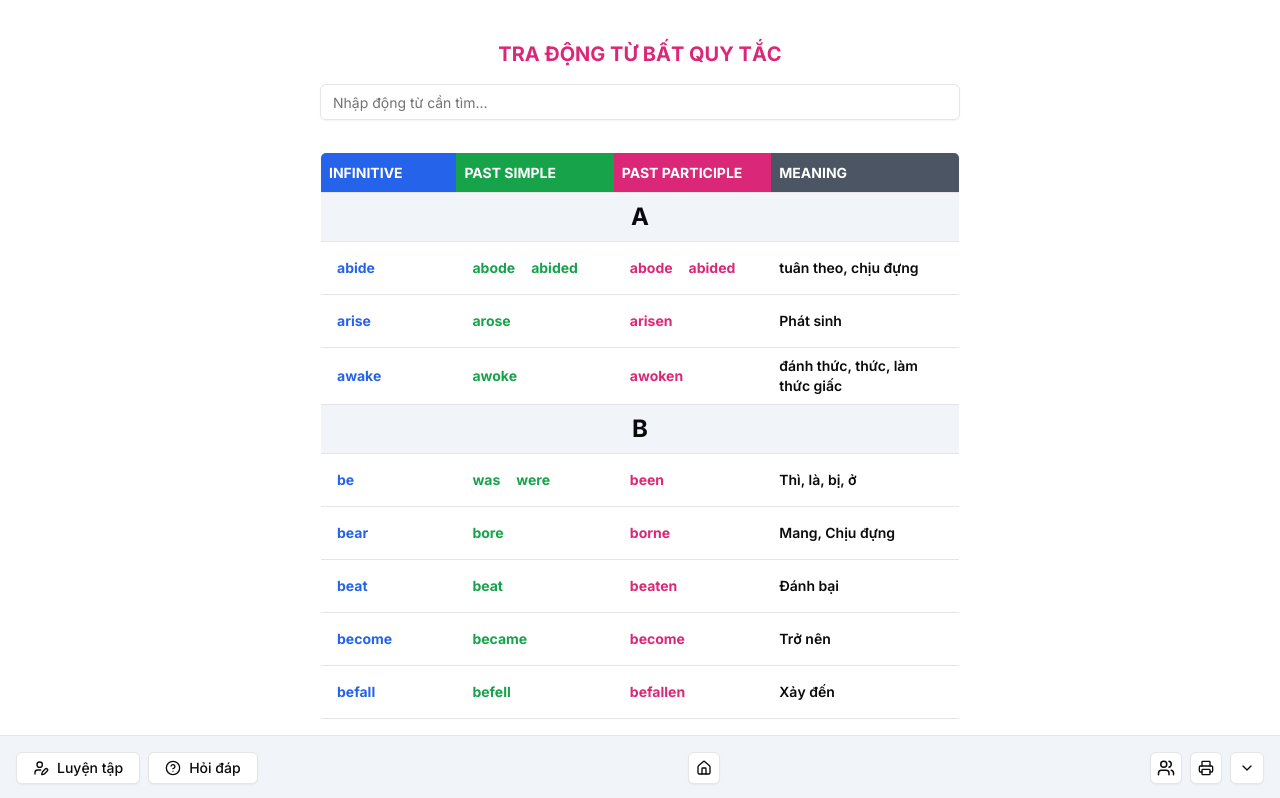
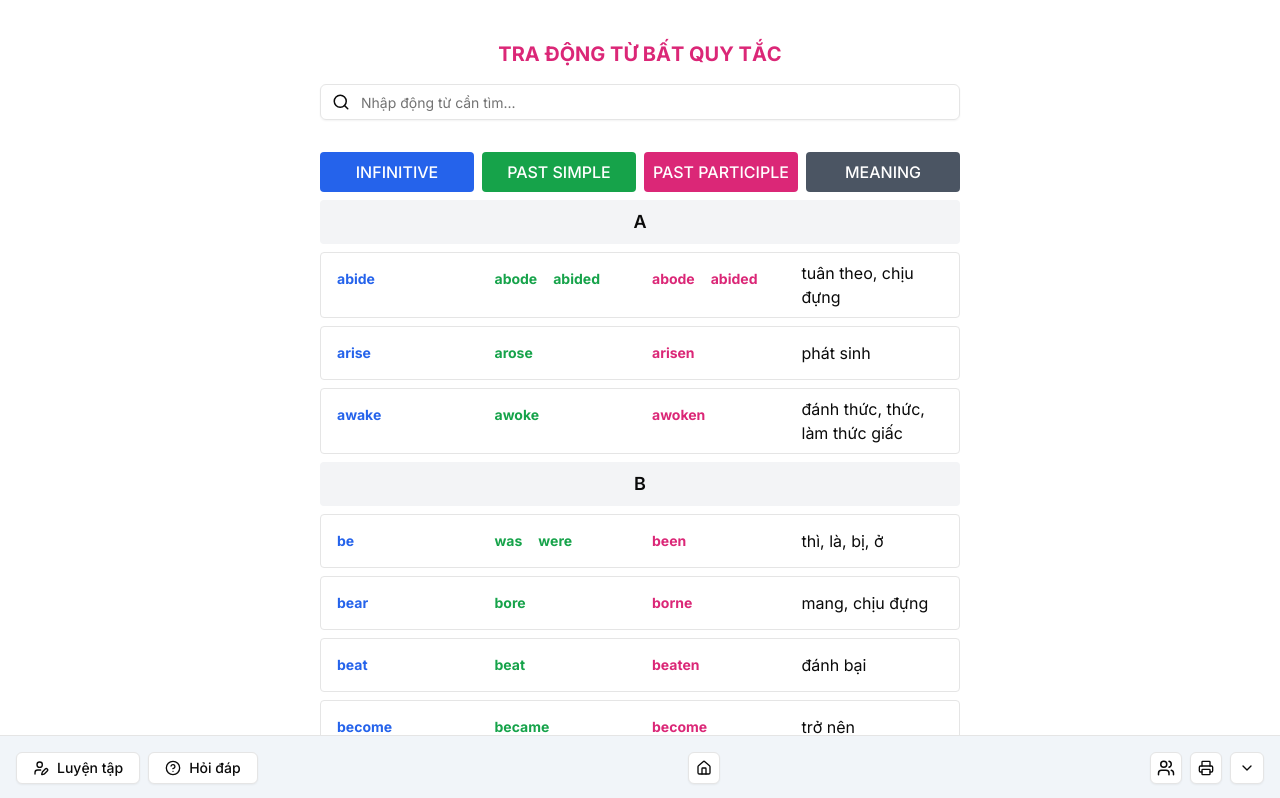
Before and after one commit to phannhatchanh/irregular-verbs, a Next.js app: page / in a window 1280 px wide. Shown: the top 798 px of the page. Built offline with nearby package versions, Linux system fonts and the light colour scheme.

Commit message:
chore: component styling

```diff
--- a/components/search-input.tsx
+++ b/components/search-input.tsx
@@ -1,6 +1,6 @@
 import React from "react";
 import { Input } from "@/components/ui/input";
-import { X } from "lucide-react";
+import { SearchIcon, X } from "lucide-react";
 
 interface SearchInputProps {
   searchTerm: string;
@@ -9,16 +9,21 @@ interface SearchInputProps {
 }
 
 export const SearchInput: React.FC<SearchInputProps> = ({ searchTerm, setSearchTerm, clearSearch }) => (
-  <div className="relative w-full print:hidden">
+  <div className="relative w-full flex flex-1 flex-shrink-0 print:hidden">
+    <label htmlFor="search" className="sr-only">
+      Search
+    </label>
+    <SearchIcon className="absolute left-3 top-1/2 h-[18px] w-[18px] -translate-y-1/2" />
     <Input
       type="text"
       placeholder="Nhập động từ cần tìm..."
       value={searchTerm}
       onChange={(e) => setSearchTerm(e.target.value)}
+      className="px-10 text-pink-600"
     />
     {searchTerm && (
       <button onClick={clearSearch} className="absolute right-2 top-[18px] -translate-y-1/2 hover:opacity-70">
-        <X />
+        <X size="20" />
       </button>
     )}
   </div>
--- a/components/vocabulary.tsx
+++ b/components/vocabulary.tsx
@@ -1,6 +1,5 @@
 "use client";
 
-import { Table, TableBody, TableCaption, TableCell, TableHead, TableHeader, TableRow } from "@/components/ui/table";
 import { SearchInput } from "@/components/search-input";
 import { VerbCell } from "@/components/verb-cell";
 import { useVocabularySearch } from "@/hooks/use-vocabulary-search";
@@ -12,40 +11,49 @@ export function Vocabulary() {
   return (
     <>
       <SearchInput searchTerm={searchTerm} setSearchTerm={setSearchTerm} clearSearch={clearSearch} />
-      <Table className="visible overflow-hidden rounded-md border">
-        <TableCaption>Common irregular verbs.</TableCaption>
-        <TableHeader>
-          <TableRow>
-            <TableHead className="bg-blue-600 font-bold text-white">INFINITIVE</TableHead>
-            <TableHead className="bg-green-600 font-bold text-white">PAST SIMPLE</TableHead>
-            <TableHead className="bg-pink-600 font-bold text-white">PAST PARTICIPLE</TableHead>
-            <TableHead className="bg-gray-600 font-bold text-white">MEANING</TableHead>
-          </TableRow>
-        </TableHeader>
+      <div className="relative grid grid-cols-1 gap-2">
+        <div className="print:top-auto sticky top-2 z-20 grid grid-cols-4 text-center gap-2 text-sm md:text-base font-medium">
+          <div className="bg-blue-600 text-white p-2 rounded">
+            <span className="sm:block hidden">INFINITIVE</span>
+            <span className="sm:hidden block">V1</span>
+          </div>
+          <div className="bg-green-600 text-white p-2 rounded">
+            <span className="sm:block hidden">PAST SIMPLE</span>
+            <span className="sm:hidden block">V2</span>
+          </div>
+          <div className="bg-pink-600 text-white p-2 rounded">
+            <span className="sm:block hidden">PAST PARTICIPLE</span>
+            <span className="sm:hidden block">V3</span>
+          </div>
+          <div className="bg-gray-600 text-white p-2 rounded">MEANING</div>
+        </div>
+
         {Object.entries(groupedData).map(([letter, items]) => (
-          <TableBody key={letter}>
-            <TableRow id={`group-${letter}`} className="border-t bg-slate-100">
-              <TableCell colSpan={4} className="text-center text-2xl font-bold">
-                {letter}
-              </TableCell>
-            </TableRow>
+          <div key={letter} className="space-y-2">
+            <div className="print:top-auto sticky top-[56px] z-10 bg-gray-100 p-2 text-center font-semibold text-lg rounded">
+              {letter}
+            </div>
             {items.map((item: VerbItem, index: number) => (
-              <TableRow key={index}>
-                <TableCell>
+              <div
+                key={index}
+                className="grid grid-cols-4 gap-2 p-2 hover:bg-gray-100 rounded border text-sm md:text-base"
+              >
+                <div className="text-blue-600">
                   <VerbCell colorVariant="blue" verbForm={item.infinitive} />
-                </TableCell>
-                <TableCell>
+                </div>
+                <div className="text-green-600">
                   <VerbCell colorVariant="green" verbForm={item.past_simple} />
-                </TableCell>
-                <TableCell>
+                </div>
+                <div className="text-pink-600">
                   <VerbCell colorVariant="pink" verbForm={item.past_participle} />
-                </TableCell>
-                <TableCell className="font-semibold">{item.meaning}</TableCell>
-              </TableRow>
+                </div>
+                <div className="flex items-center lowercase">{item.meaning}</div>
+              </div>
             ))}
-          </TableBody>
+          </div>
         ))}
-      </Table>
+      </div>
+      <div className="m-auto text-slate-500">Common irregular verbs.</div>
     </>
   );
 }
```
